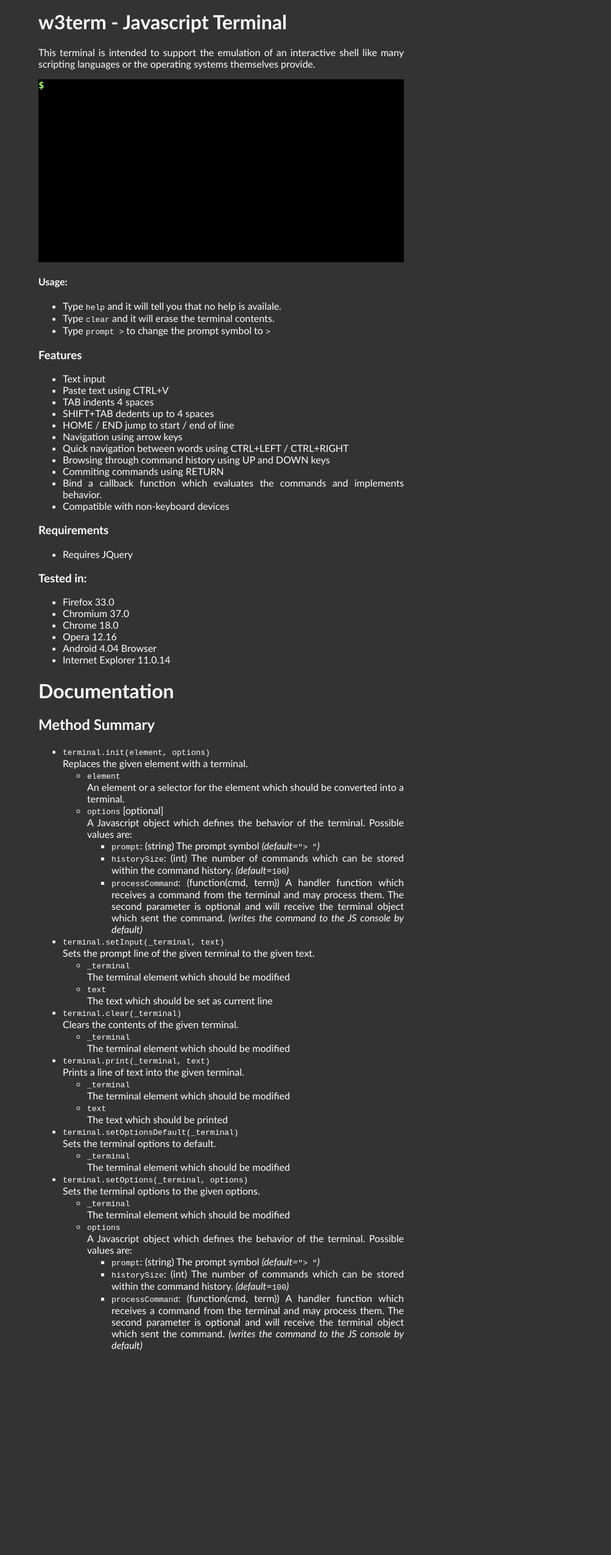
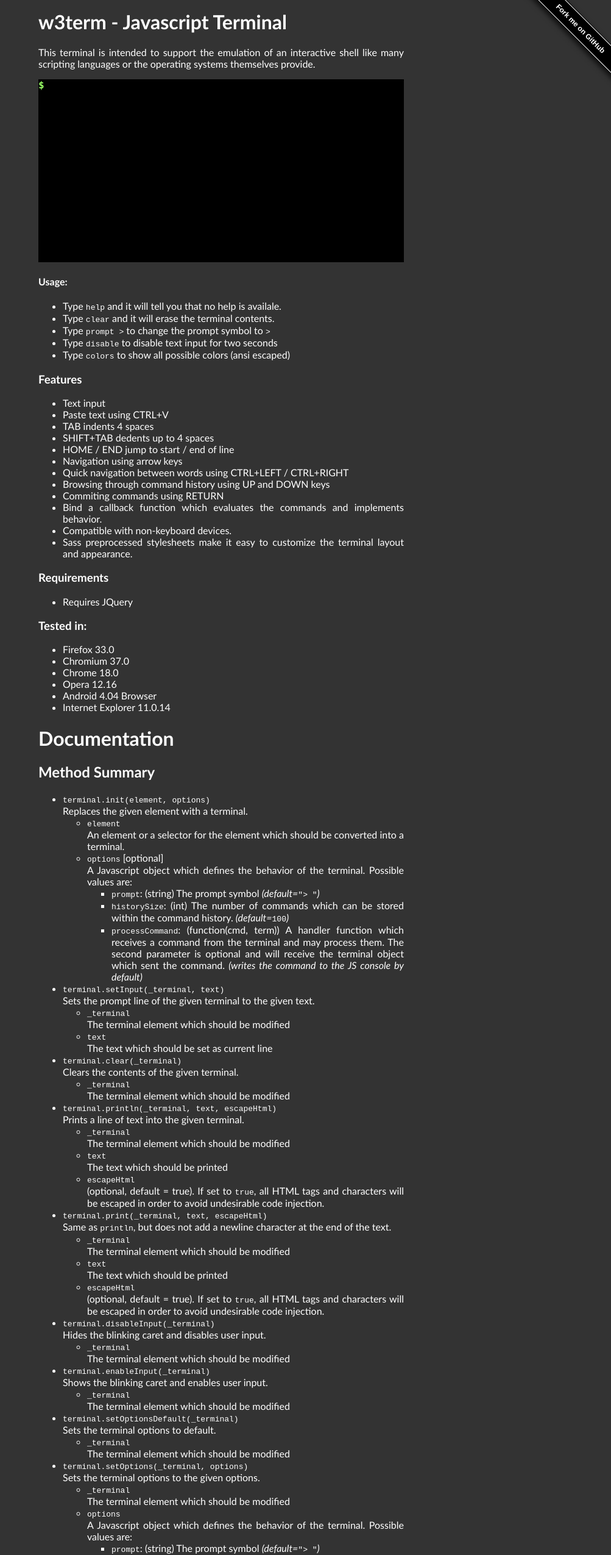
Before and after one commit to cpfr/w3term, a plain HTML site: page index.html in a window 1280 px wide. Shown: the top 2550 px of the page at 61% size, without its empty margins (277-1280 px from the left). Before the commit the page ends 2231 px from the top, so only its background shows below. Drawn offline with nearby package versions, Linux system fonts and the light colour scheme.

Commit message:
adding three new features
- splitting the methods print and println into two separate functions
  (there was just print, which did a println in fact)
- HTML characters are now escaped by default when print or println are used
- adding methods to disable and enable user input

```diff
--- a/index.html
+++ b/index.html
@@ -24,10 +24,65 @@
         font-family: monospace;
         font-style: normal;
     }
+
+    #forkongithub a{
+                width:200px;
+                position:absolute;
+                top:30px;
+                right:-90px;
+                transform:rotate(45deg);
+                -webkit-transform:rotate(45deg);
+                -ms-transform:rotate(45deg);
+                -moz-transform:rotate(45deg);
+                -o-transform:rotate(45deg);
+                box-shadow:4px 4px 10px rgba(0,0,0,0.8);
+                background:#000;color:#fff;
+                text-decoration:none;
+                font-family:arial,sans-serif;
+                text-align:center;
+                font-weight:bold;
+                padding:10px 40px;
+                font-size:0.75em;
+                transition:0.5s;
+            }
+            #forkongithub a:hover{
+                background:#021;
+                color:#fff;
+            }
+            #forkongithub a::before,#forkongithub a::after{
+                content:"";
+                width:100%;
+                display:block;
+                position:absolute;
+                top:1px;
+                left:0;
+                height:1px;
+                background:#fff;
+            }
+            #forkongithub a::after{
+                bottom:1px;
+                top:auto;
+            }
+
+            #forkongithub{
+                position:fixed;
+                display:block;
+                top:0;
+                right:0;
+                overflow:hidden;
+                width: 150px;
+                height:150px;
+                z-index:9999;
+            }
     </style>
 
   </head>
   <body>
+    <span id="forkongithub">
+        <a href="https://github.com/cpfr/w3term" target="_blank">
+            Fork me on GitHub
+        </a>
+    </span>
     <h1>w3term - Javascript Terminal</h1>
     <p>
     This terminal is intended to support the emulation of an interactive shell
@@ -48,6 +103,12 @@
         <li>
             Type <code>prompt ></code> to change the prompt symbol to
             <code>&gt;</code>
+        </li>
+        <li>
+            Type <code>disable</code> to disable text input for two seconds
+        </li>
+        <li>
+            Type <code>colors</code> to show all possible colors (ansi escaped)
         </li>
     </ul>
 
@@ -71,7 +132,11 @@
             Bind a callback function which evaluates the commands and implements
             behavior.
         </li>
-        <li>Compatible with non-keyboard devices</li>
+        <li>Compatible with non-keyboard devices.</li>
+        <li>
+            Sass preprocessed stylesheets make it easy to customize the
+            terminal layout and appearance.
+        </li>
     </ul>
 
     <h3>Requirements</h3>
@@ -159,7 +224,7 @@
             </ul>
         </li>
         <li>
-            <code>terminal.print(_terminal, text)</code><br/>
+            <code>terminal.println(_terminal, text, escapeHtml)</code><br/>
             Prints a line of text into the given terminal.
             <ul>
                 <li>
@@ -170,8 +235,56 @@
                     <code>text</code><br/>
                     The text which should be printed
                 </li>
+                <li>
+                    <code>escapeHtml</code><br/>
+                    (optional, default = true). If set to <code>true</code>,
+                    all HTML tags and characters will be escaped in order to
+                    avoid undesirable code injection.
+                </li>
             </ul>
         </li>
+        <li>
+            <code>terminal.print(_terminal, text, escapeHtml)</code><br/>
+            Same as <code>println</code>, but does not add a newline character
+            at the end of the text.
+            <ul>
+                <li>
+                    <code>_terminal</code><br/>
+                    The terminal element which should be modified
+                </li>
+                <li>
+                    <code>text</code><br/>
+                    The text which should be printed
+                </li>
+                <li>
+                    <code>escapeHtml</code><br/>
+                    (optional, default = true). If set to <code>true</code>,
+                    all HTML tags and characters will be escaped in order to
+                    avoid undesirable code injection.
+                </li>
+            </ul>
+        </li>
+        <li>
+            <code>terminal.disableInput(_terminal)</code><br/>
+            Hides the blinking caret and disables user input.
+            <ul>
+                <li>
+                    <code>_terminal</code><br/>
+                    The terminal element which should be modified
+                </li>
+            </ul>
+        </li>
+        <li>
+            <code>terminal.enableInput(_terminal)</code><br/>
+            Shows the blinking caret and enables user input.
+            <ul>
+                <li>
+                    <code>_terminal</code><br/>
+                    The terminal element which should be modified
+                </li>
+            </ul>
+        </li>
+
         <li>
             <code>terminal.setOptionsDefault(_terminal)</code><br/>
             Sets the terminal options to default.
@@ -239,7 +352,7 @@
                         terminal.clear(term);
                     }
                     else if(cmd == 'help'){
-                        terminal.print(term,
+                        terminal.println(term,
                                        "This terminal does not contain any help files!");
                     }
                     else if(cmd == 'colors'){
@@ -272,12 +385,14 @@
                         + " - \x1B[91merror\x1B[0m highlighting\n"
                         + "\n"
                         + "And this works also with "
-                        + "\x1B[31m\x1B[5m\x1B[4mmultiple styles at once\x1B[0m"
+                        + "\x1B[31m\x1B[5m\x1B[4mmultiple styles at once\x1B[0m\n"
                        );
                     }
-//                     else if(cmd == 'cls'){
-//                         terminal.setInput(term, "clear");
-//                     }
+                    else if(cmd == 'disable'){
+                        terminal.disableInput(term);
+                        setTimeout(function(){terminal.enableInput(term);},
+                            2000);
+                    }
                     else if(cmd.substr(0,6) == 'prompt'){
                         var sym = cmd.split(' ');
                         sym = sym[sym.length-1];
--- a/terminal.js
+++ b/terminal.js
@@ -55,6 +55,9 @@ var terminal =
 
         // Catch special keys before a character is inserted -------------------
         var keydown = function(evt){
+            if(!_currentLine.is(":visible")){
+                return;
+            }
             var char = evt.keyCode;
 
             var textBefore = _caret.prev().text();
@@ -246,7 +249,6 @@ var terminal =
                     _caret.next().text('');
                     _caret.text(' ');
                     _caret.addClass('end');
-                    _currentLine.hide();
 
                     if(textWhole != ''){
                         var commandCount = _terminal.data(
@@ -270,7 +272,6 @@ var terminal =
                             textWhole, _terminal);
                     }
                     _prompt.text(_terminal.data('options').prompt);
-                    _currentLine.show();
                     _terminal.scrollTop(_terminal.prop("scrollHeight"));
                     break;
                 default:
@@ -315,10 +316,30 @@ var terminal =
     },
 
     // print text to the terminal
-    print : function(_terminal, text){
+    print : function(_terminal, text, escapeHtml){
+        if(escapeHtml === undefined){
+            escapeHtml = true;
+        }
         var _currentLine = _terminal.data('currentLine');
-        text = this._processColors(text);
-        _currentLine.before('<p class="output">'+text+'<p>');
+        if(escapeHtml){
+            text = text.replace(/&/g, "&amp;");
+            text = text.replace(/</g, "&lt;");
+            text = text.replace(/>/g, "&gt;");
+        }
+        text = this._processColors(""+text);
+
+        var outputElement = _currentLine.prev();
+        if(outputElement.hasClass("output")){
+            outputElement.append(text);
+        }
+        else{
+            _currentLine.before('<p class="output">'+text+'</p>');
+        }
+    },
+
+    // print text to the terminal (with line ending)
+    println : function(_terminal, text, escapeHtml){
+        this.print(_terminal, text+"\n", escapeHtml);
     },
 
     _processColors : function(text){
@@ -433,6 +454,16 @@ var terminal =
         return "<span style=\""+textstyle+"\">";
     },
 
+    // hides the caret and disables user input
+    disableInput : function(_terminal){
+        _terminal.data('currentLine').hide();
+    },
+
+    // hides the caret and disables user input
+    enableInput : function(_terminal){
+        _terminal.data('currentLine').show();
+    },
+
     // set the options of the terminal to default
     setOptionsDefault : function(_terminal){
         var options = {};
```
